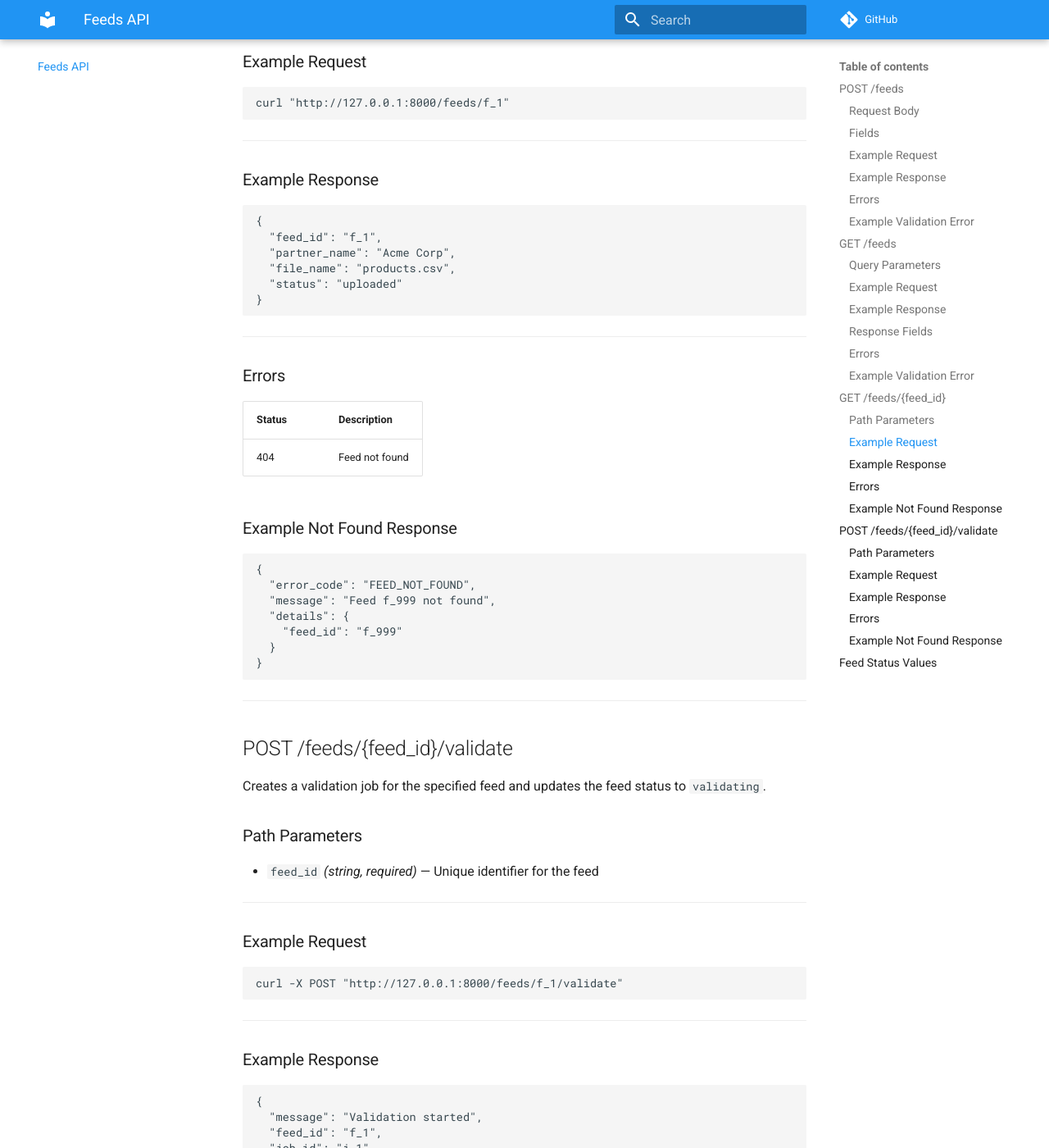
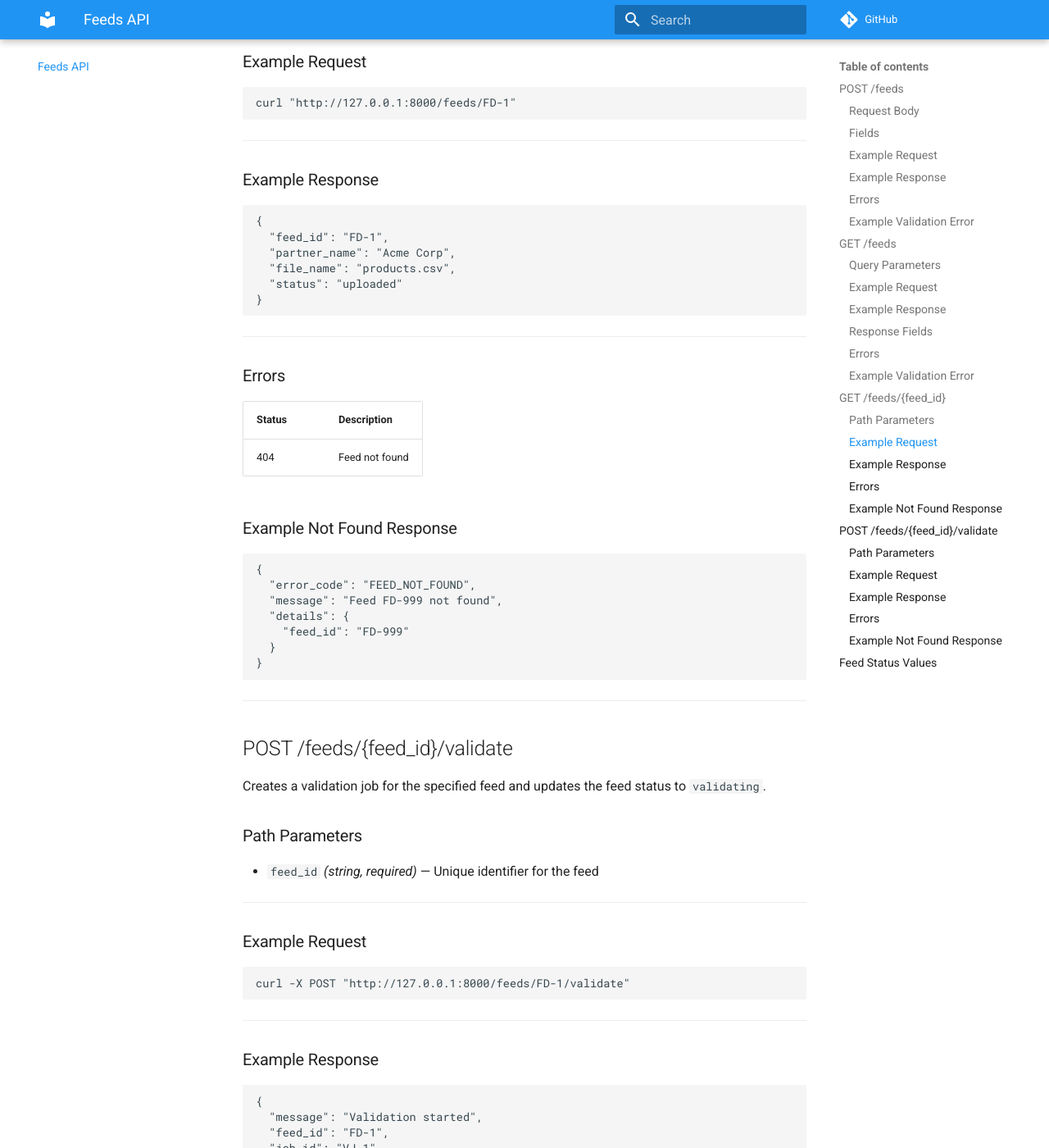
Before and after one commit to rayajose/partner-catalog-api, an MkDocs documentation site: the page built from docs/feeds.md, in a window 1280 px wide and 1400 px high, scrolled down 3662 px. Shown: the whole window at 82% size. Built offline with MkDocs 1.6.1 and Material for MkDocs 9.7.7, drawn with Linux system fonts in a browser that asks for light colours; comment, search, counter and statistics services are not loaded; some of the changed text lies outside the part shown.

````diff
--- a/docs/feeds.md
+++ b/docs/feeds.md
@@ -49,9 +49,9 @@ curl -X POST "http://127.0.0.1:8000/feeds" \
 
 ```json
 {
-  "feed_id": "f_1",
+  "feed_id": "FD-1",
   "status": "uploaded",
-  "job_id": "j_1"
+  "job_id": "SJ-1"
 }
 ```
 
@@ -106,7 +106,7 @@ curl "http://127.0.0.1:8000/feeds?status=uploaded&limit=2&offset=0"
 {
   "items": [
     {
-      "feed_id": "f_1",
+      "feed_id": "FD-1",
       "partner_name": "Acme Corp",
       "file_name": "products.csv",
       "status": "uploaded"
@@ -163,7 +163,7 @@ Retrieves details for a specific feed.
 ### Example Request
 
 ```bash
-curl "http://127.0.0.1:8000/feeds/f_1"
+curl "http://127.0.0.1:8000/feeds/FD-1"
 ```
 
 ---
@@ -172,7 +172,7 @@ curl "http://127.0.0.1:8000/feeds/f_1"
 
 ```json
 {
-  "feed_id": "f_1",
+  "feed_id": "FD-1",
   "partner_name": "Acme Corp",
   "file_name": "products.csv",
   "status": "uploaded"
@@ -192,9 +192,9 @@ curl "http://127.0.0.1:8000/feeds/f_1"
 ```json
 {
   "error_code": "FEED_NOT_FOUND",
-  "message": "Feed f_999 not found",
+  "message": "Feed FD-999 not found",
   "details": {
-    "feed_id": "f_999"
+    "feed_id": "FD-999"
   }
 }
 ```
@@ -213,7 +213,7 @@ Creates a validation job for the specified feed and updates the feed status to `
 ### Example Request
 
 ```bash
-curl -X POST "http://127.0.0.1:8000/feeds/f_1/validate"
+curl -X POST "http://127.0.0.1:8000/feeds/FD-1/validate"
 ```
 
 ---
@@ -223,8 +223,8 @@ curl -X POST "http://127.0.0.1:8000/feeds/f_1/validate"
 ```json
 {
   "message": "Validation started",
-  "feed_id": "f_1",
-  "job_id": "j_1",
+  "feed_id": "FD-1",
+  "job_id": "VJ-1",
   "status": "validating"
 }
 ```
@@ -242,9 +242,9 @@ curl -X POST "http://127.0.0.1:8000/feeds/f_1/validate"
 ```json
 {
   "error_code": "FEED_NOT_FOUND",
-  "message": "Feed f_999 not found",
+  "message": "Feed FD-999 not found",
   "details": {
-    "feed_id": "f_999"
+    "feed_id": "FD-999"
   }
 }
 ```
````
Also changed, not shown: docs/jobs.md (+5 -5 lines), docs/workflows.md (+11 -11 lines), 1 other file.
